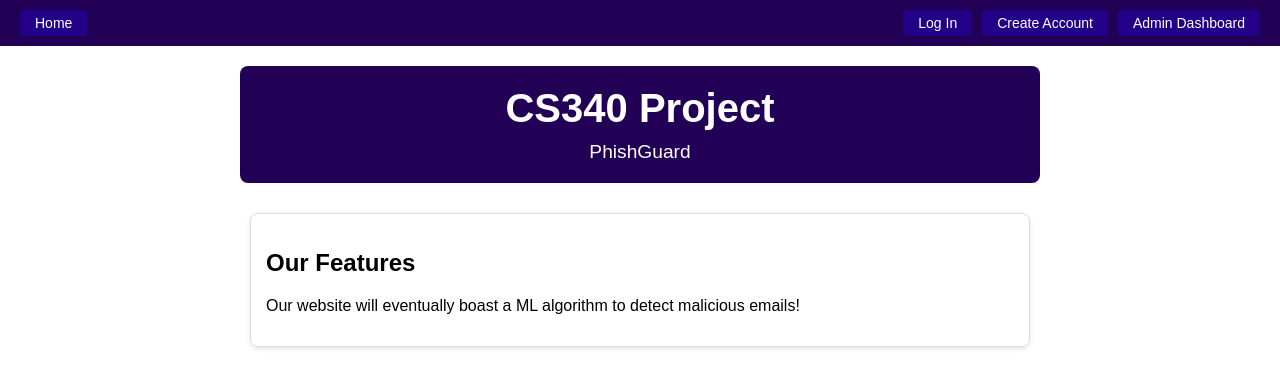
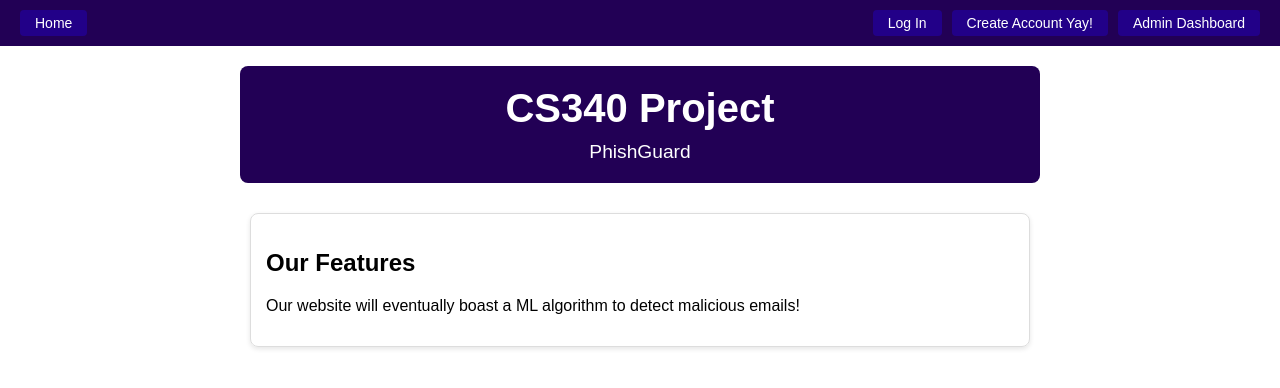
Before and after one commit to cs340-25/PhishGuard, a React (Create React App) app in the folder frontend/: page / in a window 1280 px wide. Shown: the top 388 px of the page. Built offline with nearby package versions, Linux system fonts and the light colour scheme.

Commit message:
fixing api errors

```diff
--- a/frontend/src/App.js
+++ b/frontend/src/App.js
@@ -45,7 +45,7 @@ function App() {
           <button
             onClick = {() => setActiveComponent('Create Account')}
             style={styles.smallButton}>
-              Create Account
+              Create Account Yay!
           </button>
           <button
             onClick={() => setActiveComponent('AdminDash')}
```
